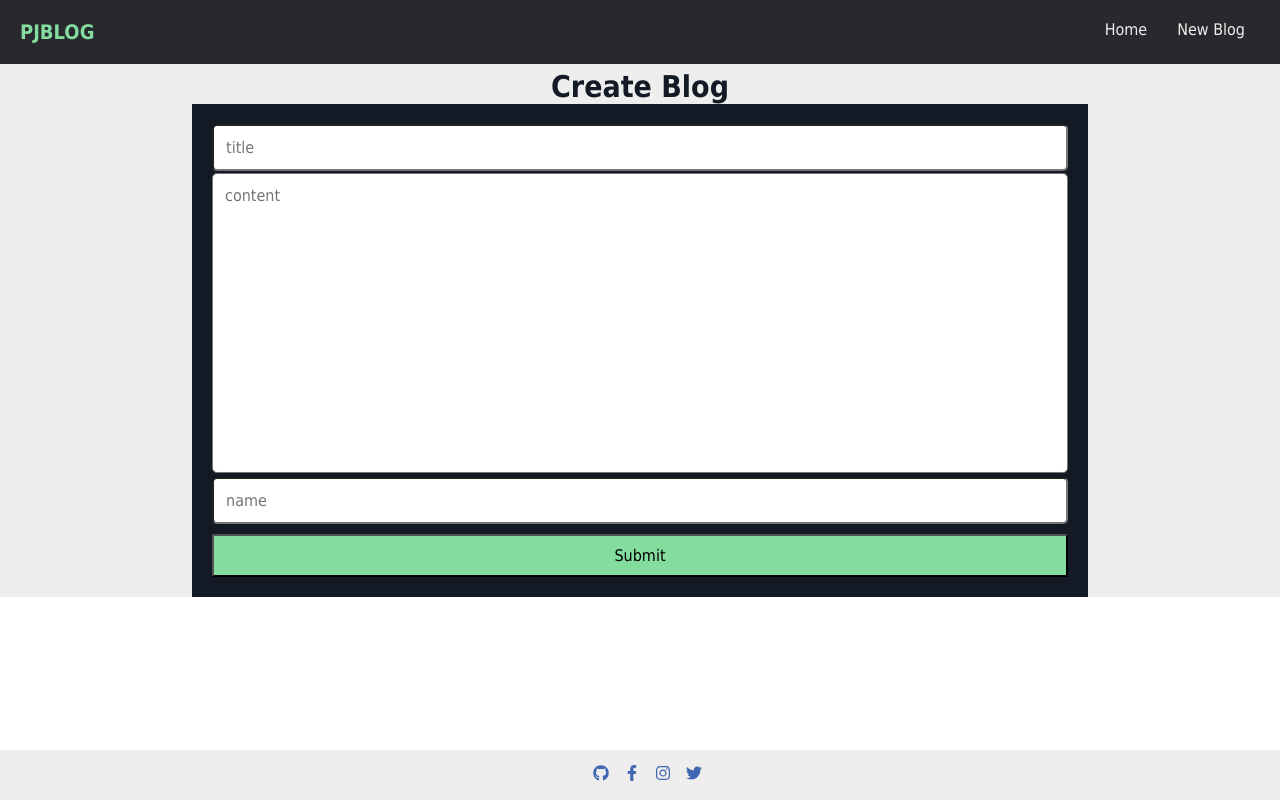
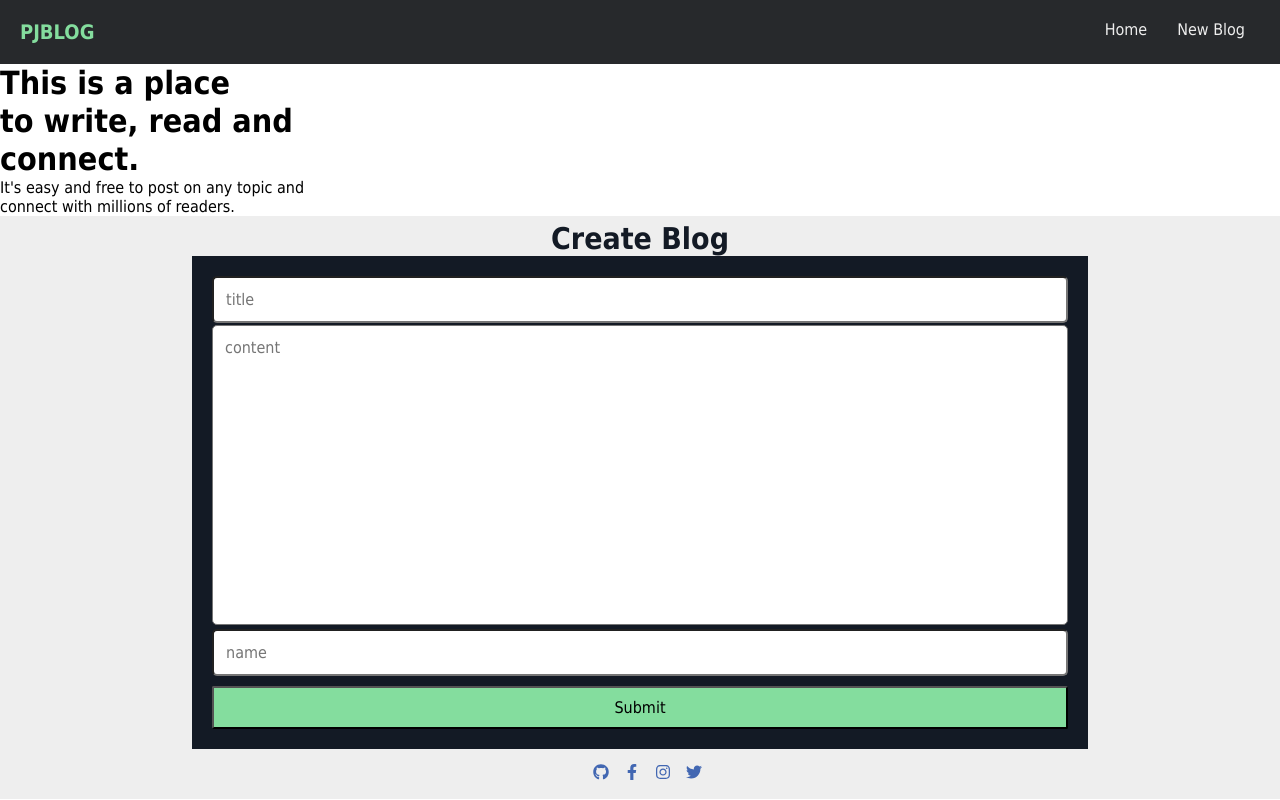
Before and after one commit to pjmiles/pjmiles-blog, a React (Create React App) app: page /create in a window 1280 px wide. Built offline with nearby package versions, Linux system fonts and the light colour scheme.

Commit message:
header component

```diff
--- a/src/App.css
+++ b/src/App.css
@@ -210,7 +210,7 @@
   background: var(--light);
   color: var(--dark-alt);
   height: 50px;
-  position: fixed;
+  position: sticky;
   bottom: 0;
   left: 0;
   width: 100%;
--- a/src/App.js
+++ b/src/App.js
@@ -4,11 +4,13 @@ import Blogs from "./components/Blogs";
 import CreateBlog from "./components/CreateBlog";
 import Footer from "./components/Footer";
 import "./App.css";
+import Heading from "./components/Heading";
 
 function App() {
   return (
     <div className="App">
       <Navbar />
+      <Heading />
       <Routes>
         <Route exact path="/" element={<Blogs />} />
         <Route path="/create" element={<CreateBlog />} />
--- /dev/null
+++ b/src/components/Heading.js
@@ -0,0 +1,15 @@
+const Heading = () => {
+  return (
+    <header className="heading">
+      <h1 className="bold-text">
+        This is a place <br /> to write, read and <br /> connect.
+      </h1>
+      <p className="p-text">
+        It's easy and free to post on any topic and <br /> connect with millions
+        of readers.
+      </p>
+    </header>
+  );
+};
+
+export default Heading;
```
